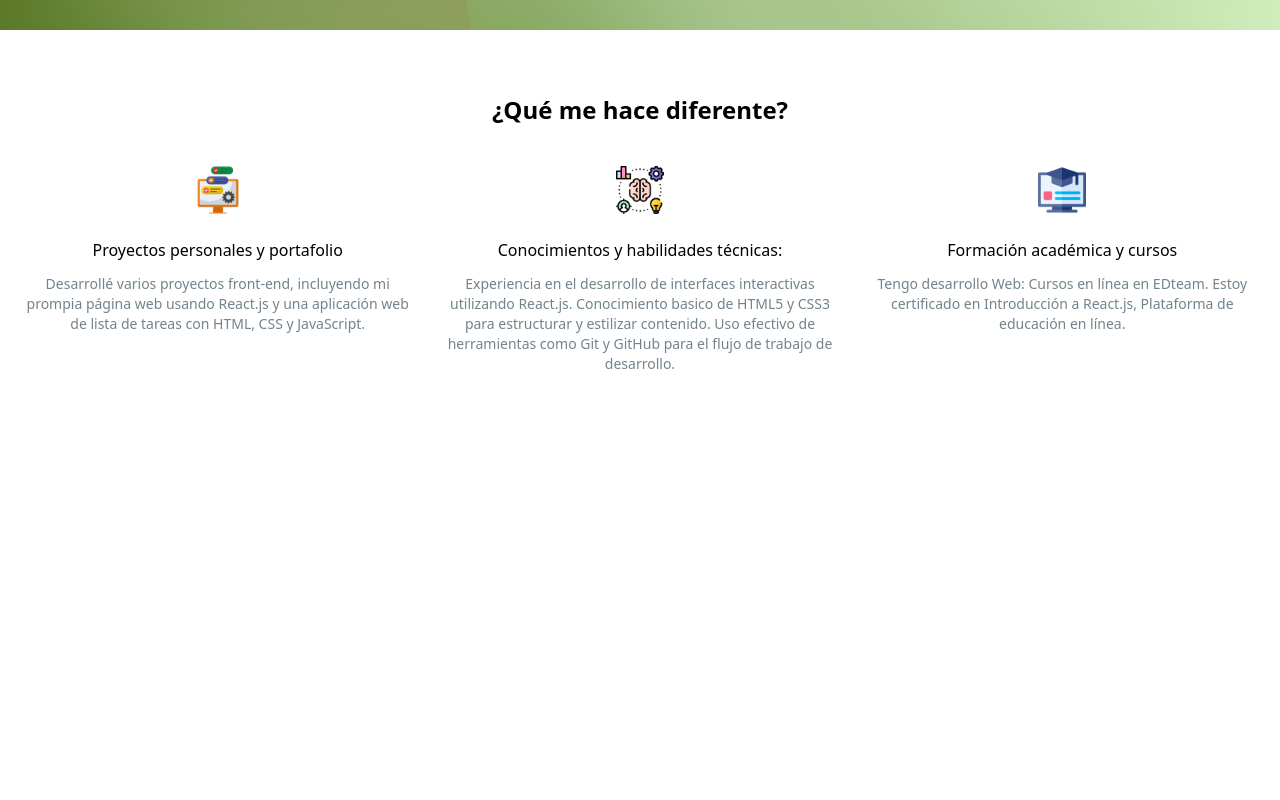
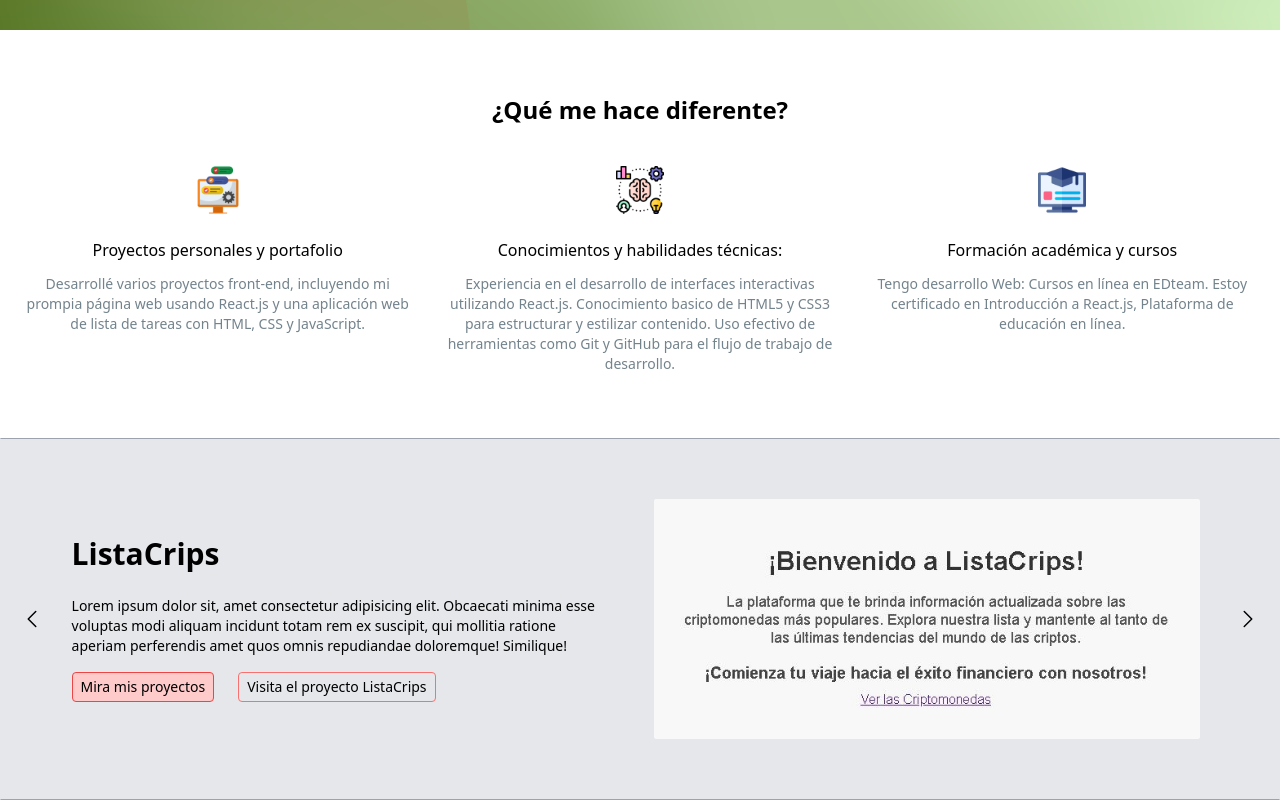
Before and after one commit to CarlosDavid-AM/Carlos-Developer, a React (Vite) app: page / in a window 1280 px wide. Shown: the part 470-1270 px from the top of the page. Before the commit the page ends 908 px from the top, so only its background shows below. Built offline with nearby package versions, Linux system fonts and the light colour scheme.

Commit message:
Se crea un componente para el app

```diff
--- a/src/App.jsx
+++ b/src/App.jsx
@@ -5,6 +5,7 @@
 import proyectos from "./img/Proyectos.png"
 import conosimientos from "./img/Conosimientos.png"
 import formacion from "./img/Formacion.png"
+import ListaCrips from "./component/atm/indexComponent/ListaCrips"
 
 function App() {
   return (
@@ -73,6 +74,8 @@
               </div>
           </div>
       </div>
+
+      <ListaCrips />
     </>
   )
 }
--- /dev/null
+++ b/src/component/atm/indexComponent/ListaCrips.jsx
@@ -0,0 +1,45 @@
+import Crips from "../../../img/proyects/Crips.jpg"
+
+const ListaCrips = () => {
+  return(
+    <div className="bg-gray-200 border border-y-gray-400">
+        <div className="container mx-auto flex justify-between items-center">
+            <button>
+              <svg xmlns="http://www.w3.org/2000/svg" fill="none" viewBox="0 0 24 24" stroke-width="1.5" stroke="currentColor" className="w-6 h-6">
+                <path stroke-linecap="round" stroke-linejoin="round" d="M15.75 19.5L8.25 12l7.5-7.5" />
+              </svg>
+            </button>
+            <div>
+                <div className="flex py-6 items-center pl-7">
+                    <div className="flex flex-col text-sm w-1/2 gap-y-4">
+                        <h1 className="font-semibold text-3xl pb-2">
+                            ListaCrips
+                        </h1>
+                        <p className="pr-14">
+                            Lorem ipsum dolor sit, amet consectetur adipisicing elit. Obcaecati minima esse voluptas modi aliquam incidunt totam rem ex suscipit, qui mollitia ratione aperiam perferendis amet quos omnis repudiandae doloremque! Similique!
+                        </p>
+                        <div className="flex gap-x-6">
+                            <a href="" className="bg-red-200 py-1 px-2 rounded border border-red-500">
+                                Mira mis proyectos
+                            </a>
+                            <a href="https://carloscriptos.vercel.app/" className="py-1 px-2 rounded border border-red-400">
+                                Visita el proyecto ListaCrips
+                            </a>
+                        </div>
+                    </div>
+                    <div>
+                        <img className="rounded-sm my-9 h-60" src={Crips} alt="ListaCrips" />
+                    </div>
+                </div>
+            </div>
+            <button>
+              <svg xmlns="http://www.w3.org/2000/svg" fill="none" viewBox="0 0 24 24" stroke-width="1.5" stroke="currentColor" className="w-6 h-6">
+                <path stroke-linecap="round" stroke-linejoin="round" d="M8.25 4.5l7.5 7.5-7.5 7.5" />
+              </svg>
+            </button>
+        </div>
+      </div>
+  )
+}
+
+export default ListaCrips
```
Also changed, not shown: src/img/proyects/Crips.jpg (added), src/img/proyects/ListaCrips.PNG (deleted).
